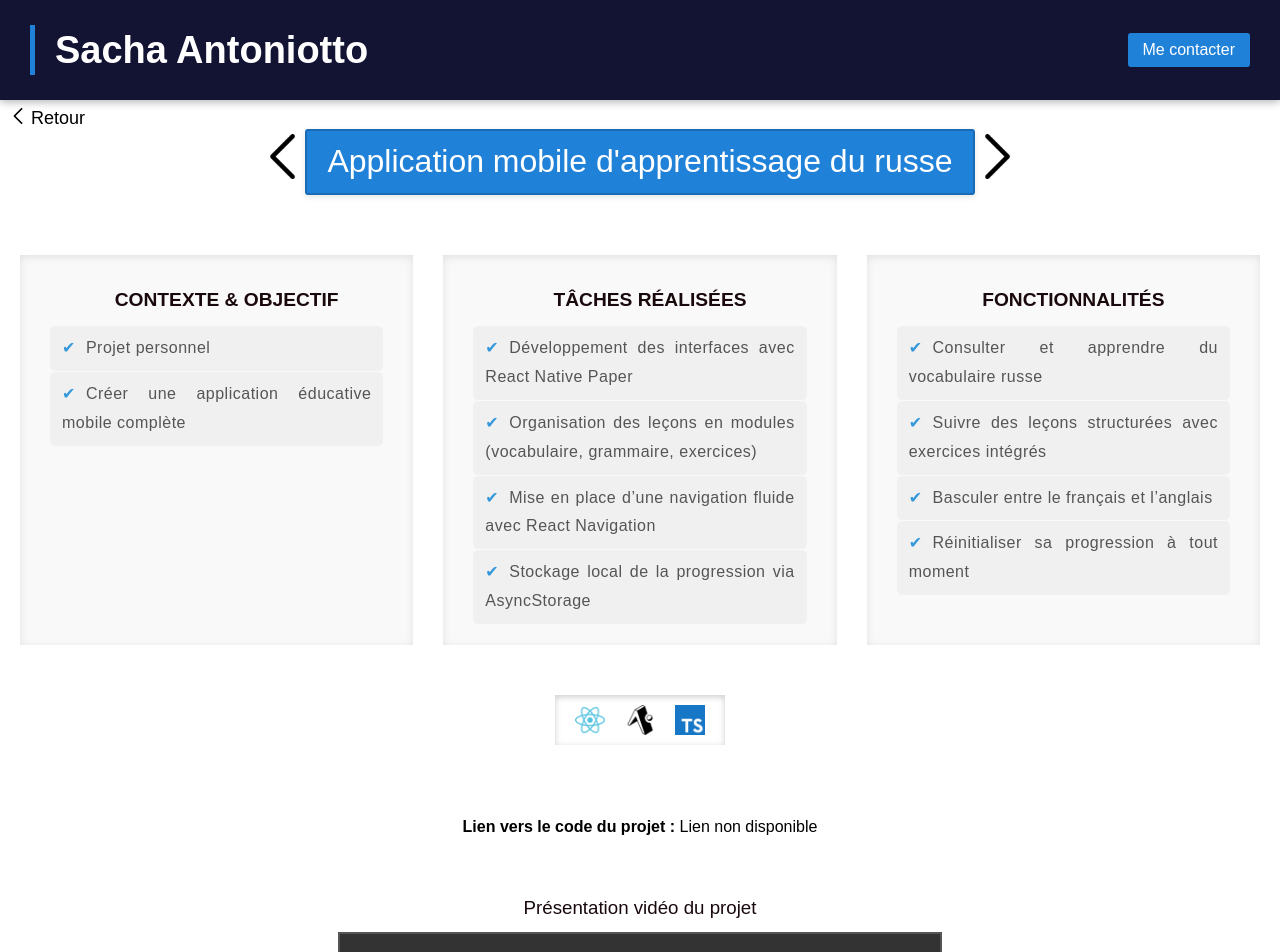
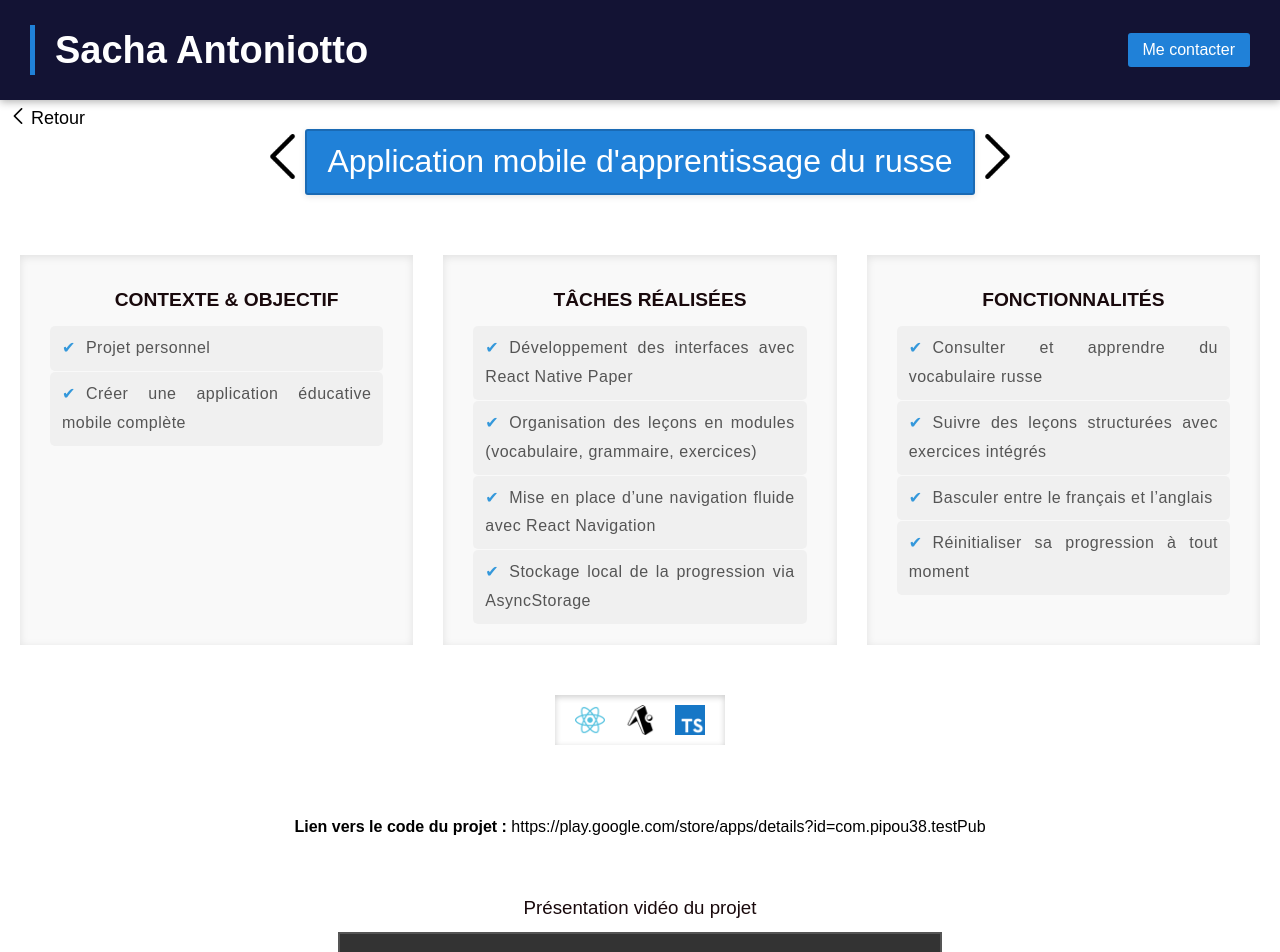
Before and after one commit to sachaa38/pf, a React (Create React App) app: page /Projet/0 in a window 1280 px wide. Shown: the top 952 px of the page. Built offline with nearby package versions, Linux system fonts and the light colour scheme; grey boxes are pictures that could not be loaded.

Commit message:
Update index.js

```diff
--- a/src/assets/index.js
+++ b/src/assets/index.js
@@ -40,7 +40,7 @@ export const projets = [
         "Réinitialiser sa progression à tout moment"
     ],
     logoComp: [reactLogo, expoLogo, tsLogo], // mets les bons logos ici
-    lien: "Lien non disponible" // si tu as un dépôt
+    lien: "https://play.google.com/store/apps/details?id=com.pipou38.testPub"
 }
 ,
     {
```
